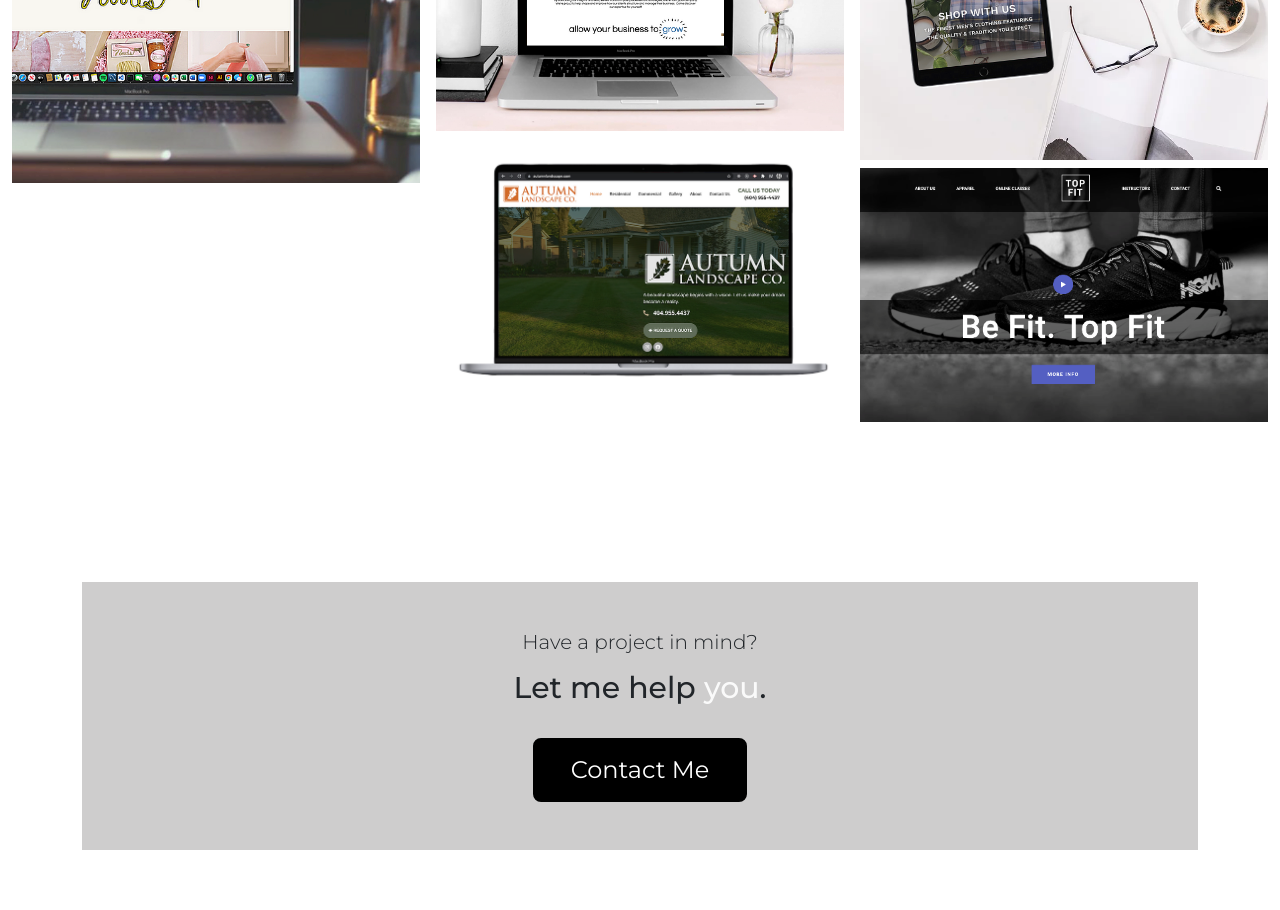
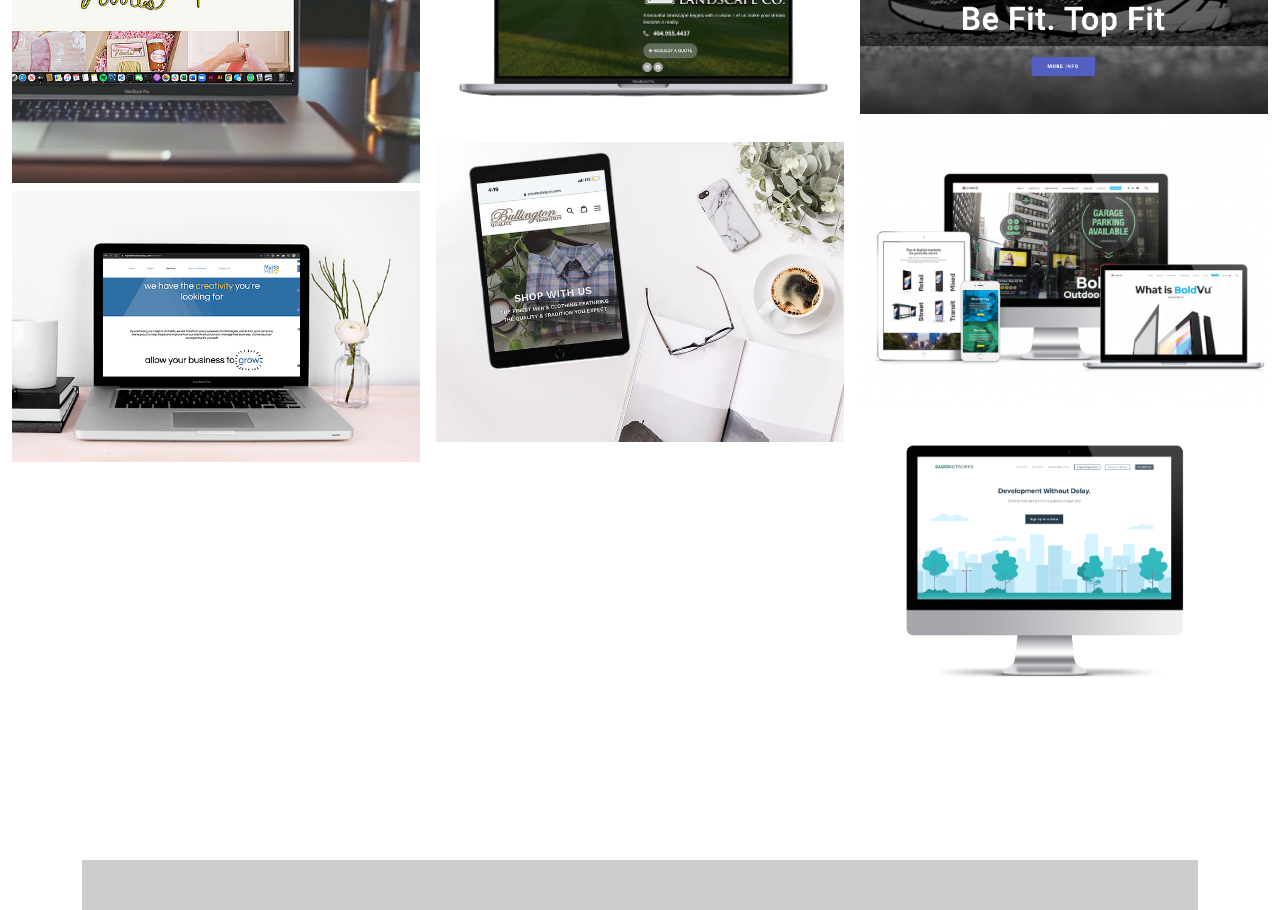
Before and after one commit to emilyjwilbur/port, a React (Create React App) app: page / in a window 1280 px wide. Shown: the part 940-1850 px from the top of the page. Built offline with nearby package versions, Linux system fonts and the light colour scheme; a web font is replaced by a local one.

Commit message:
Gallery Update

```diff
--- a/src/components/Gallery.js
+++ b/src/components/Gallery.js
@@ -38,15 +38,15 @@ export default function Gallery(){
             id: 5,
             imgSrc: Img5,
         },
-        // {
+        {
 
-        //     id: 6,
-        //     imgSrc: Img6,
-        // },
-        // {
-        //     id: 7,
-        //     imgSrc:Img7,
-        // },
+            id: 6,
+            imgSrc: Img6,
+        },
+        {
+            id: 7,
+            imgSrc:Img7,
+        },
 
 
     ]
```
